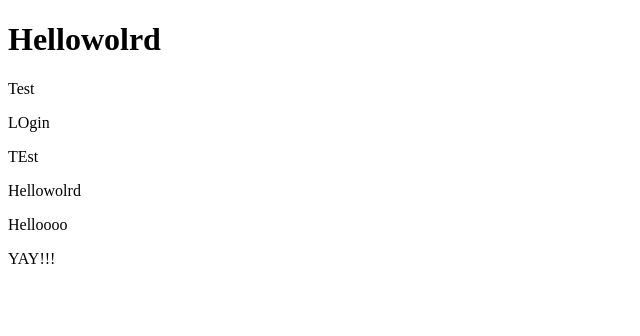
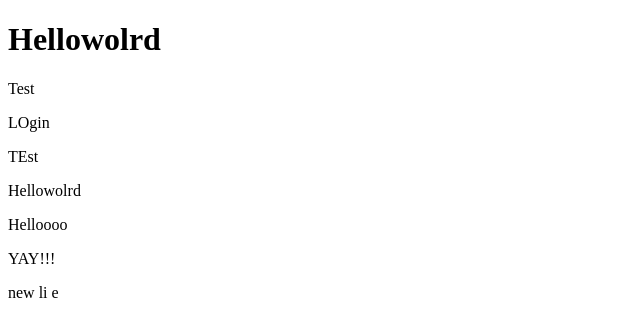
Before and after one commit to banana-meow/GIt-test, a plain HTML site: page index.html in a window 1280 px wide. Shown: the full height of the page, 0-640 px from the left. Drawn offline with Linux system fonts and the light colour scheme.

Commit message:
add text

```diff
--- a/index.html
+++ b/index.html
@@ -13,5 +13,6 @@
         <p>Hellowolrd</p>
         <p>Helloooo</p>
         <p>YAY!!!</p>
+        new li e
 </body>
 </html>
```
